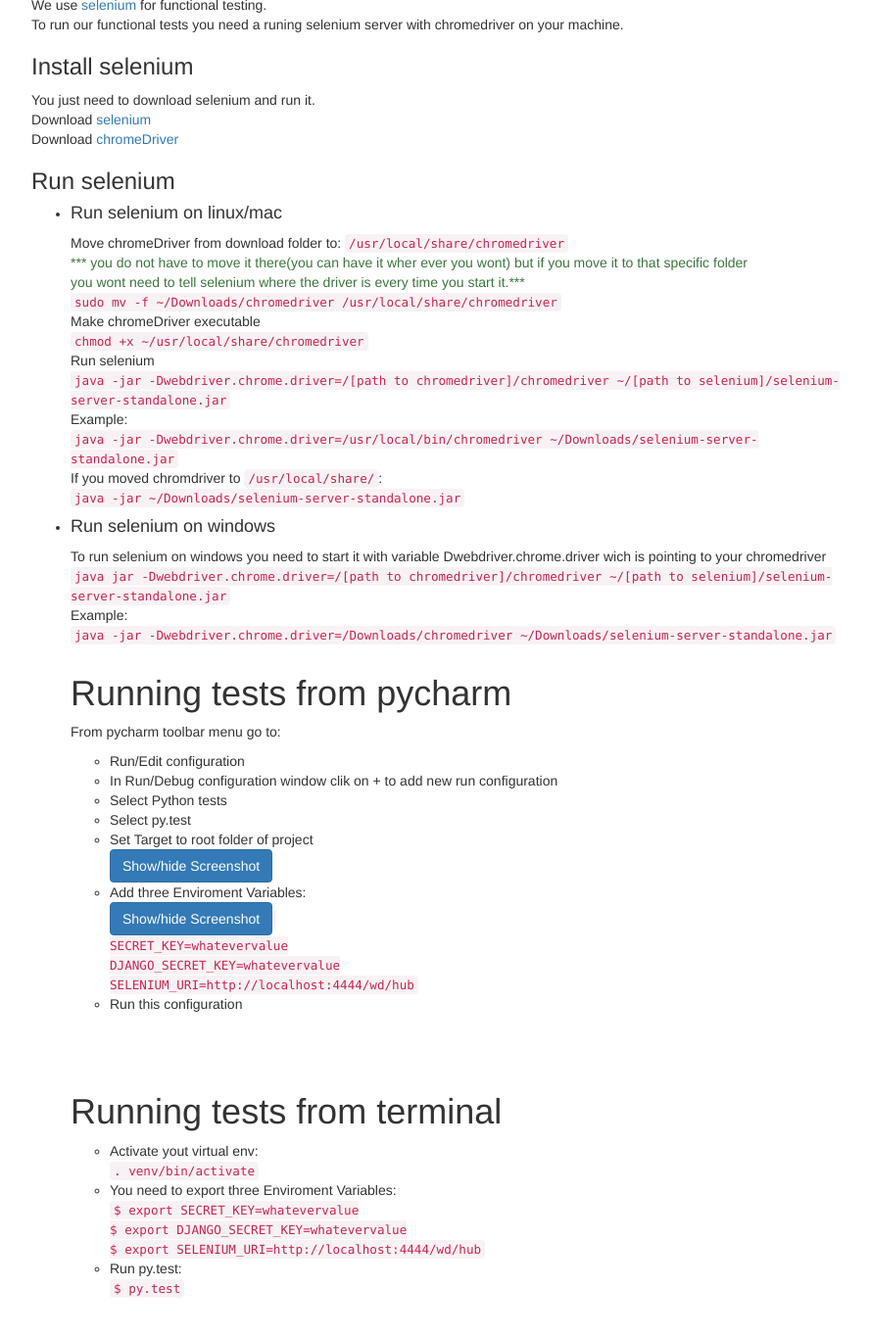
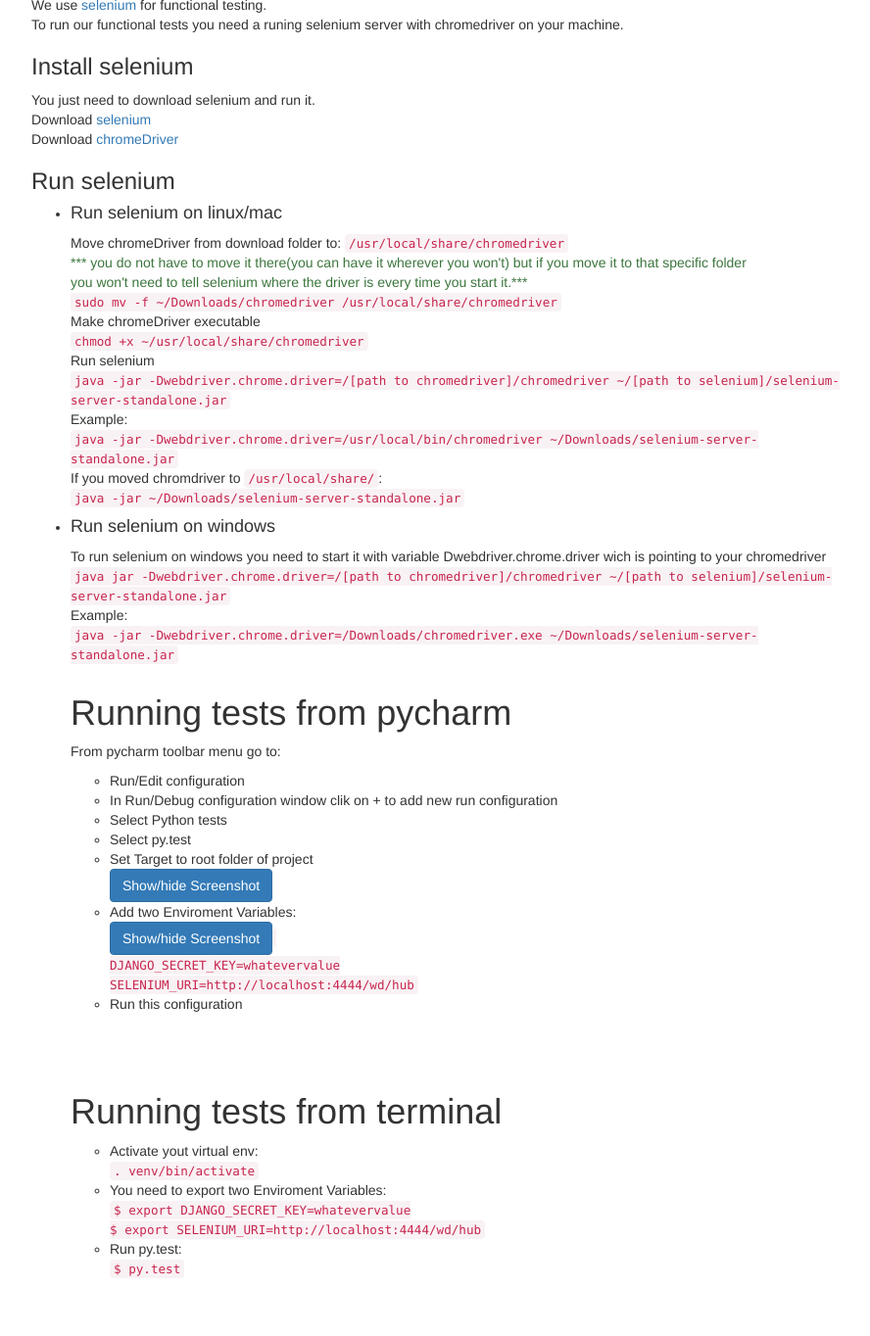
Before and after one commit to codecentric-labs-zero/codecentric-labs-zero.github.io, a Jekyll site: the page built from pages/django.html, in a window 1280 px wide and 1400 px high, scrolled down 1859 px. Shown: the top 1364 px of the window at 98% size, without its empty margins (38-926 px from the left). Built offline with Jekyll 4.4.1, drawn with Linux system fonts in a browser that asks for light colours; nearby versions of some CDN libraries.

Commit message:
Spell check fix

```diff
--- a/pages/django.html
+++ b/pages/django.html
@@ -113,8 +113,8 @@
   <h4 id="run-selenium-linux-mac">Run selenium on linux/mac</h4>
   <p>
     Move chromeDriver from download folder to: <code>/usr/local/share/chromedriver</code><br>
-    <span class="text-success">*** you do not have to move it there(you can have it wher ever you wont) but if you move it to that specific folder<br>
-    you wont need to tell selenium where the driver is every time you start it.***</span><br>
+    <span class="text-success">*** you do not have to move it there(you can have it wherever you won't) but if you move it to that specific folder<br>
+    you won't need to tell selenium where the driver is every time you start it.***</span><br>
     <code>
     sudo mv -f ~/Downloads/chromedriver /usr/local/share/chromedriver<br>
     </code>
@@ -146,7 +146,7 @@
     </code><br>
     <span>Example:</span><br>
       <code>
-      java -jar -Dwebdriver.chrome.driver=/Downloads/chromedriver ~/Downloads/selenium-server-standalone.jar
+      java -jar -Dwebdriver.chrome.driver=/Downloads/chromedriver.exe ~/Downloads/selenium-server-standalone.jar
     </code>
   </p>
 </li>
@@ -170,7 +170,7 @@
     <div class="collapse" id="addConfig">
       <img class="img-responsive" src="../assets/images/django-add-new-run-configuration-for-tests.png" />
     </div>
-    <li>Add three Enviroment Variables:<br>
+    <li>Add two Enviroment Variables:<br>
       <button class="btn btn-primary" type="button" data-toggle="collapse" data-target="#addVariables" aria-expanded="false" aria-controls="addVariables">
         Show/hide Screenshot
       </button>
@@ -178,7 +178,6 @@
         <img class="img-responsive" src="../assets/images/django-add-variables.png" />
       </div>
     <code><br>
-    SECRET_KEY=whatevervalue<br>
     DJANGO_SECRET_KEY=whatevervalue<br>
     SELENIUM_URI=http://localhost:4444/wd/hub
     </code><br></li>
@@ -195,9 +194,8 @@
       <code> . venv/bin/activate</code><br>
       </li>
       <li>
-      You need to export three Enviroment Variables:<br>
+      You need to export two Enviroment Variables:<br>
       <code>
-        $ export SECRET_KEY=whatevervalue<br>
         $ export DJANGO_SECRET_KEY=whatevervalue<br>
         $ export SELENIUM_URI=http://localhost:4444/wd/hub <br>
       </code>
```
